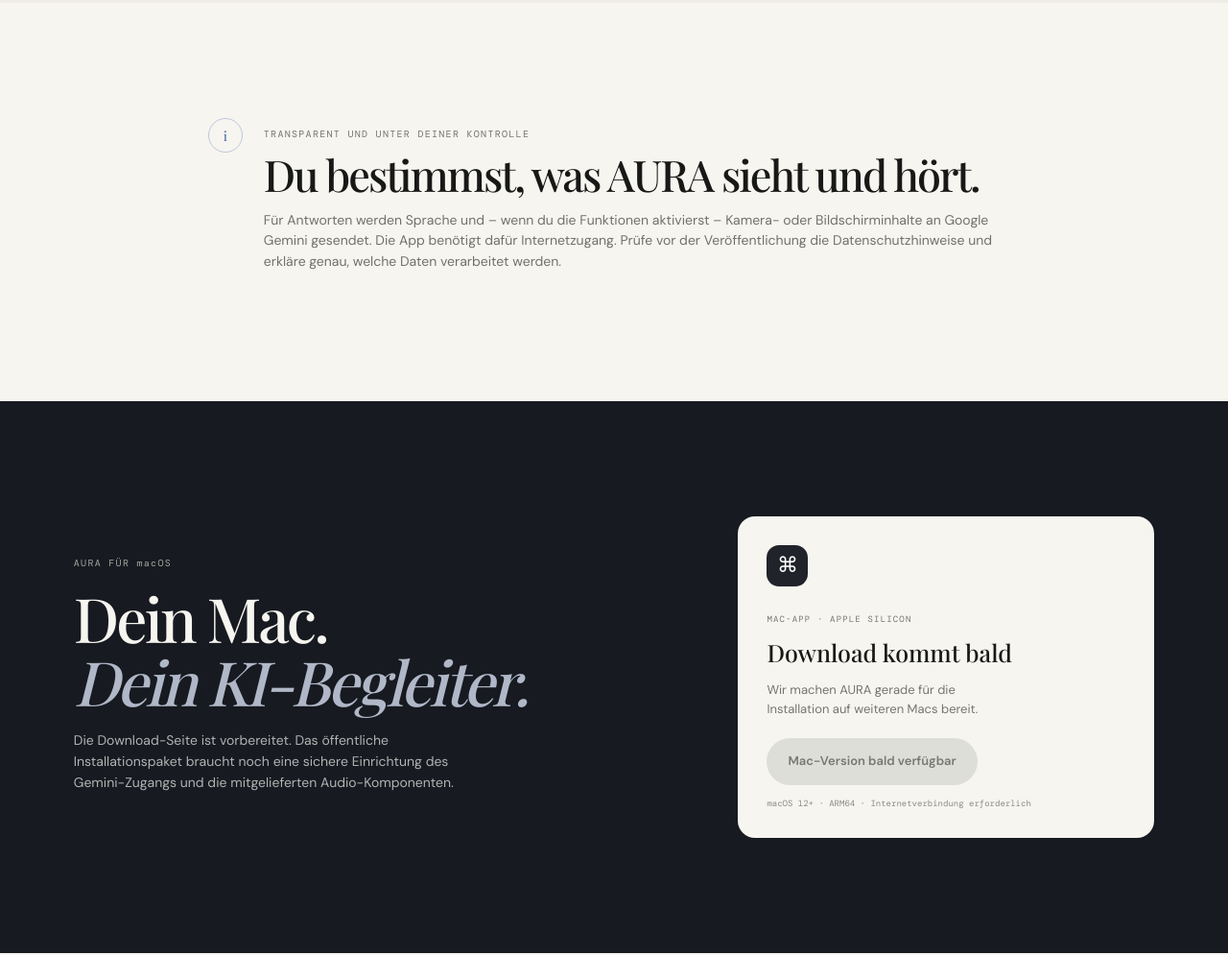
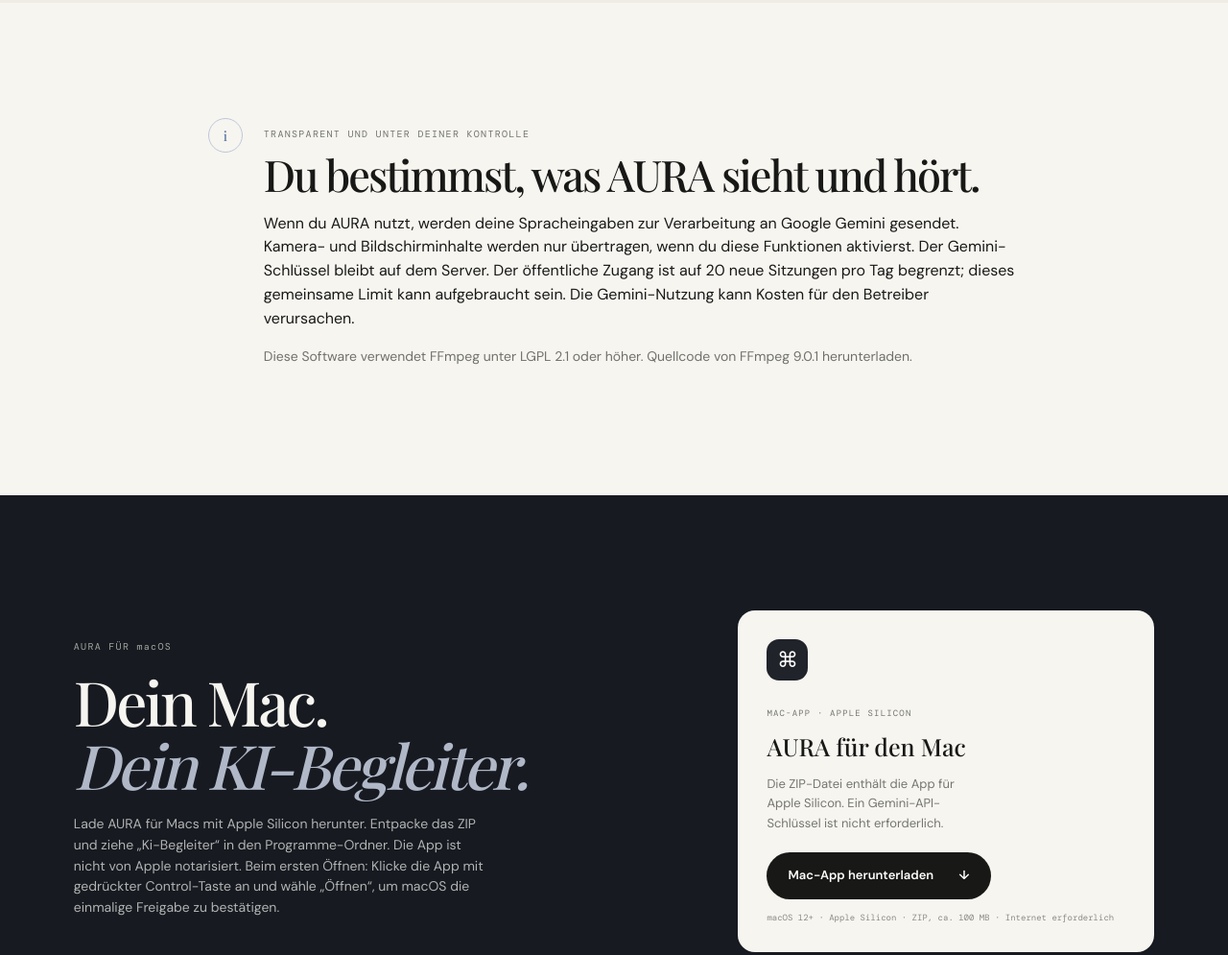
Before and after one commit to Kroos8-create7/aura-ki-begleiter, a plain HTML site: page index.html in a window 1280 px wide. Shown: the part 2164-3159 px from the top of the page at 96% size. Drawn offline with nearby package versions, Linux system fonts and the light colour scheme; a web font is replaced by a local one.

Commit message:
Publish AURA Mac download and setup notes

```diff
--- a/index.html
+++ b/index.html
@@ -51,7 +51,7 @@
     </section>
 
     <section class="how section" id="ablauf">
-      <div class="how-copy"><p class="eyebrow">IN DREI SCHRITTEN</p><h2>Aufmachen.<br><em>Fragen. Loslegen.</em></h2><p>Die Mac-App verbindet AURA mit dem Gemini-Sprachmodell. Du brauchst keinen eigenen API-Schlüssel: Die Verbindung wird über einen geschützten Server eingerichtet. Der Download wird freigeschaltet, sobald dieser Zugang und das Installationspaket bereit sind.</p></div>
+      <div class="how-copy"><p class="eyebrow">IN DREI SCHRITTEN</p><h2>Aufmachen.<br><em>Fragen. Loslegen.</em></h2><p>Die Mac-App verbindet AURA mit dem Gemini-Sprachmodell. Du brauchst keinen eigenen API-Schlüssel: AURA fordert einen kurzlebigen Zugang über einen Server an.</p></div>
       <ol class="steps">
         <li><span>01</span><div><h3>App laden</h3><p>Du lädst die Mac-App von dieser Seite herunter.</p></div></li>
         <li><span>02</span><div><h3>Zugang einrichten</h3><p>Beim ersten Start wird der KI-Zugang sicher eingerichtet.</p></div></li>
@@ -61,18 +61,18 @@
 
     <section class="privacy section">
       <div class="privacy-mark">i</div>
-      <div><p class="eyebrow">TRANSPARENT UND UNTER DEINER KONTROLLE</p><h2>Du bestimmst, was AURA sieht und hört.</h2><p>Für Antworten werden Sprache und – wenn du die Funktionen aktivierst – Kamera- oder Bildschirminhalte an Google Gemini gesendet. Die App benötigt dafür Internetzugang. Prüfe vor der Veröffentlichung die Datenschutzhinweise und erkläre genau, welche Daten verarbeitet werden.</p></div>
+      <div><p class="eyebrow">TRANSPARENT UND UNTER DEINER KONTROLLE</p><h2>Du bestimmst, was AURA sieht und hört.</h2><p>Wenn du AURA nutzt, werden deine Spracheingaben zur Verarbeitung an Google Gemini gesendet. Kamera- und Bildschirminhalte werden nur übertragen, wenn du diese Funktionen aktivierst. Der Gemini-Schlüssel bleibt auf dem Server. Der öffentliche Zugang ist auf 20 neue Sitzungen pro Tag begrenzt; dieses gemeinsame Limit kann aufgebraucht sein. Die Gemini-Nutzung kann Kosten für den Betreiber verursachen.</p><p>Diese Software verwendet FFmpeg unter LGPL 2.1 oder höher. <a href="https://github.com/Kroos8-create7/aura-ki-begleiter/releases/latest/download/ffmpeg-9.0.1.tar.xz">Quellcode von FFmpeg 9.0.1 herunterladen</a>.</p></div>
     </section>
 
     <section class="download section" id="mac">
-      <div class="download-copy"><p class="eyebrow">AURA FÜR macOS</p><h2>Dein Mac.<br><em>Dein KI-Begleiter.</em></h2><p>Die Download-Seite ist vorbereitet. Das öffentliche Installationspaket braucht noch eine sichere Einrichtung des Gemini-Zugangs und die mitgelieferten Audio-Komponenten.</p></div>
+      <div class="download-copy"><p class="eyebrow">AURA FÜR macOS</p><h2>Dein Mac.<br><em>Dein KI-Begleiter.</em></h2><p>Lade AURA für Macs mit Apple Silicon herunter. Entpacke das ZIP und ziehe „Ki-Begleiter“ in den Programme-Ordner. Die App ist nicht von Apple notarisiert. Beim ersten Öffnen: Klicke die App mit gedrückter Control-Taste an und wähle „Öffnen“, um macOS die einmalige Freigabe zu bestätigen.</p></div>
       <div class="download-card">
         <div class="mac-icon">⌘</div>
         <p class="card-number">MAC-APP · APPLE SILICON</p>
-        <h3>Download kommt bald</h3>
-        <p>Wir machen AURA gerade für die Installation auf weiteren Macs bereit.</p>
-        <a class="button button-muted" href="#mac" aria-disabled="true">Mac-Version bald verfügbar</a>
-        <small>macOS 12+ · ARM64 · Internetverbindung erforderlich</small>
+        <h3>AURA für den Mac</h3>
+        <p>Die ZIP-Datei enthält die App für Apple Silicon. Ein Gemini-API-Schlüssel ist nicht erforderlich.</p>
+        <a class="button button-dark" href="https://github.com/Kroos8-create7/aura-ki-begleiter/releases/latest/download/Ki-Begleiter-1.0.0-arm64-mac.zip">Mac-App herunterladen <span aria-hidden="true">↓</span></a>
+        <small>macOS 12+ · Apple Silicon · ZIP, ca. 100 MB · Internet erforderlich</small>
       </div>
     </section>
   </main>
```
